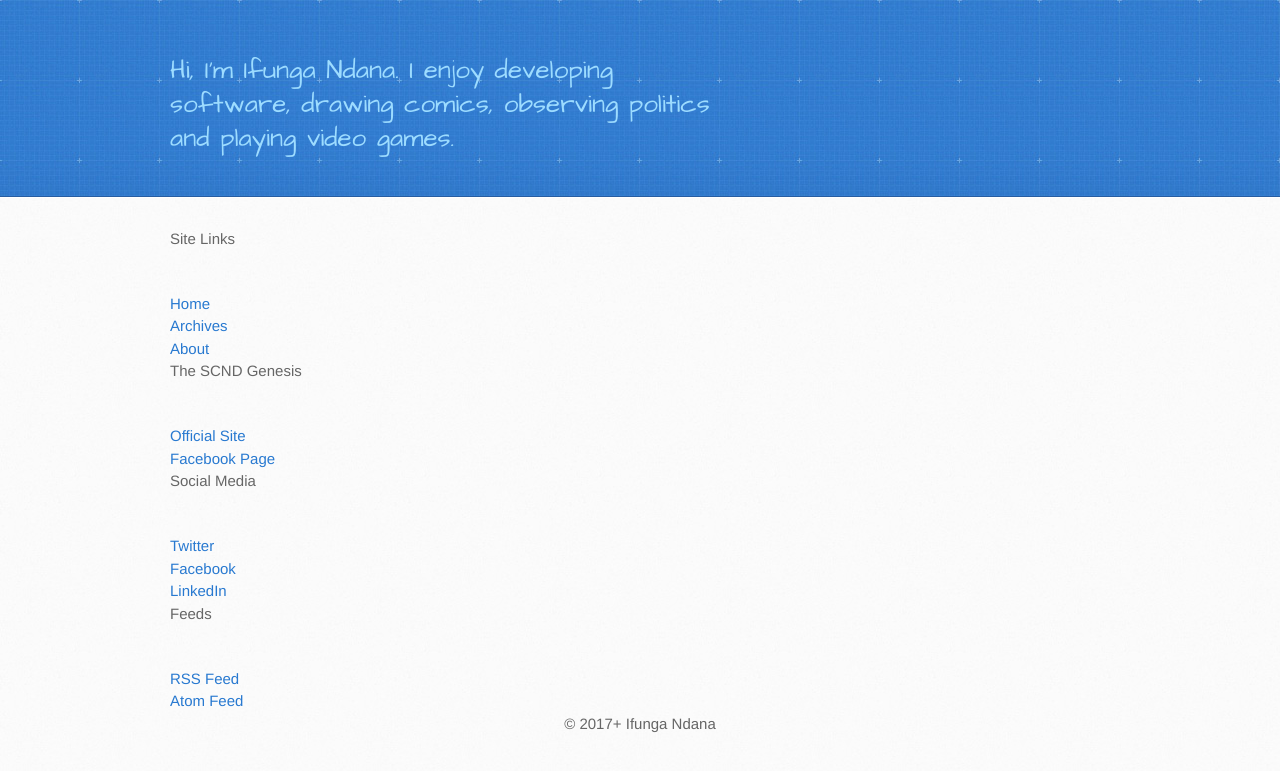
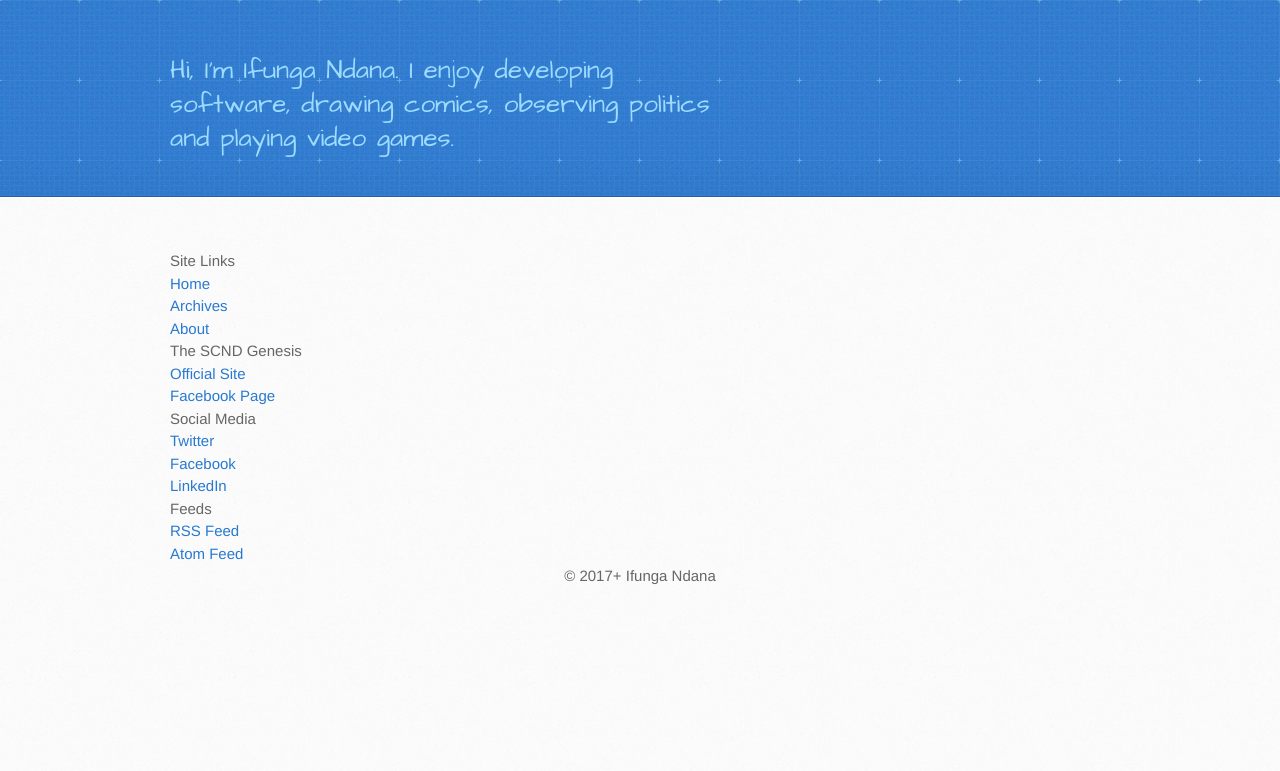
Before and after one commit to SubiyaCryolite/subiyacryolite.github.io, a Jekyll site: the page built from tags.html, in a window 1280 px wide. Shown: the top 771 px of the page. Built offline with Jekyll 4.4.1, drawn with Linux system fonts in a browser that asks for light colours.

Commit message:
H1 was too intense in sidepane

```diff
--- a/_layouts/default.html
+++ b/_layouts/default.html
@@ -44,18 +44,19 @@
             {{ content }}
         </section>
         <section id="sidebar">
-            <p>Site Links</p>
+            <br/>Site Links
             <br/><a href="{{ site.baseurl }}/" title="Home">Home</a>
             <br/><a href="/archives.html" title="Archives">Archives</a>
             <br/><a href="/about.html" title="Archives">About</a>
-            <p>The SCND Genesis</p>
+            <br/>The SCND Genesis
             <br/><a href="http://www.scdgen.com" title="Archives" target="_blank">Official Site</a>
-            <br/><a href="https://www.facebook.com/The-SCND-Genesis-111839318834780/" title="Archives" target="_blank">Facebook Page</a>
-            <p>Social Media</p>
+            <br/><a href="https://www.facebook.com/The-SCND-Genesis-111839318834780/" title="Archives" target="_blank">Facebook
+            Page</a>
+            <br/>Social Media
             <br/><a href="https://twitter.com/subiyacryolite">Twitter</a>
             <br/><a href="http://www.facebook.com/profile.php?id=1066802020">Facebook</a>
             <br/><a href="http://www.linkedin.com/pub/ifunga-ndana/44/a30/667">LinkedIn</a>
-            <p>Feeds</p>
+            <br/>Feeds
             <br/><a href="{{ site.baseurl }}/rss.xml" title="Full-text RSS feed">RSS Feed</a>
             <br/><a href="{{ site.baseurl }}/atom.xml" title="Atom feed">Atom Feed</a>
         </section>
```
